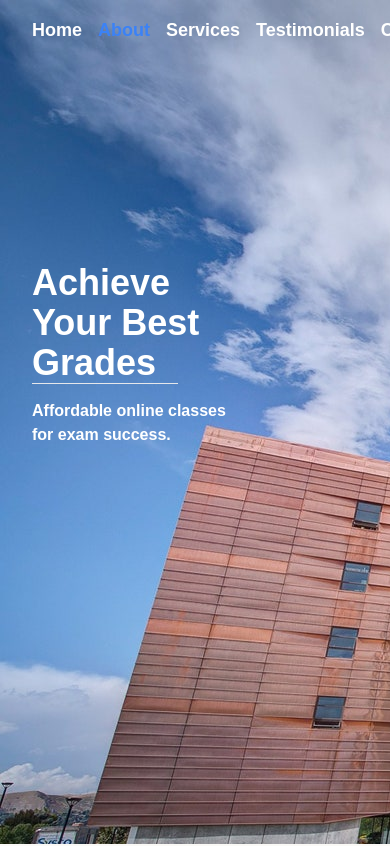
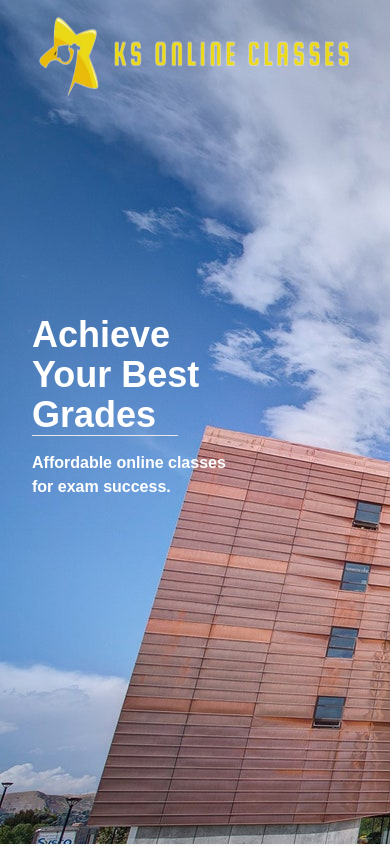
Before and after one commit to Yuvraj883/KSOC, a Next.js app: page / in a window 390 px wide. Shown: the top 846 px of the page. Built offline with nearby package versions, Linux system fonts and the light colour scheme.

Commit message:
Made mobile responsive

```diff
--- a/components/Navbar.tsx
+++ b/components/Navbar.tsx
@@ -1,20 +1,18 @@
-"use client"
 import Image from 'next/image';
-import { useRouter } from 'next/router'
-import React, { useEffect, useState } from 'react'
+import { useEffect, useState } from 'react';
+import { useRouter } from 'next/router';
 
 export default function Navbar() {
   const [mounted, setMounted] = useState(false);
+  // const router = useRouter();
 
-  useEffect(() => {
-    setMounted(true); // Ensures that the component is mounted client-side
-  }, []);
+  // useEffect(() => {
+  //   setMounted(true); // Ensures that the component is mounted client-side
+  // }, []);
 
-  if (!mounted) {
-    return null; // Return null if rendering server-side to prevent router access
-  }
-
-  // const router = useRouter();
+  // if (!mounted) {
+  //   return null; // Return null if rendering server-side to prevent router access
+  // }
 
   const currentPath = '/about';
   const navList = [
@@ -48,18 +46,23 @@ export default function Navbar() {
       text: 'Team',
       icon: '',
     },
-  ]
+  ];
 
   return (
-    <nav className='flex justify-between items-center px-8 py-4 bg-transparent text-white font-semibold '>
-      <span className=''>
-        <Image src='/images/logo.png' className="" height={300} width={300} alt="logo"/>
+    <nav className='flex justify-between items-center px-8 py-4 bg-transparent text-white font-semibold'>
+      <span>
+        <Image src='/images/logo.png ' className='h-20 w-full' height={80} width={80} alt='logo' />
       </span>
-      <ul className='flex gap-4 text-lg'>
+      <ul className='hidden md:flex gap-4 text-lg'>
         {navList.map((item) => (
-          <li className={currentPath===item.path?'text-blue-500 cursor-pointer font-semibold':'hover:text-blue-500 cursor-pointer font-semibold'}>{item?.text}</li>
+          <li
+            key={item.path}
+            className={`cursor-pointer font-semibold ${currentPath === item.path ? 'text-blue-500' : 'hover:text-blue-500'}`}
+          >
+            {item.text}
+          </li>
         ))}
       </ul>
     </nav>
-  )
+  );
 }
```
